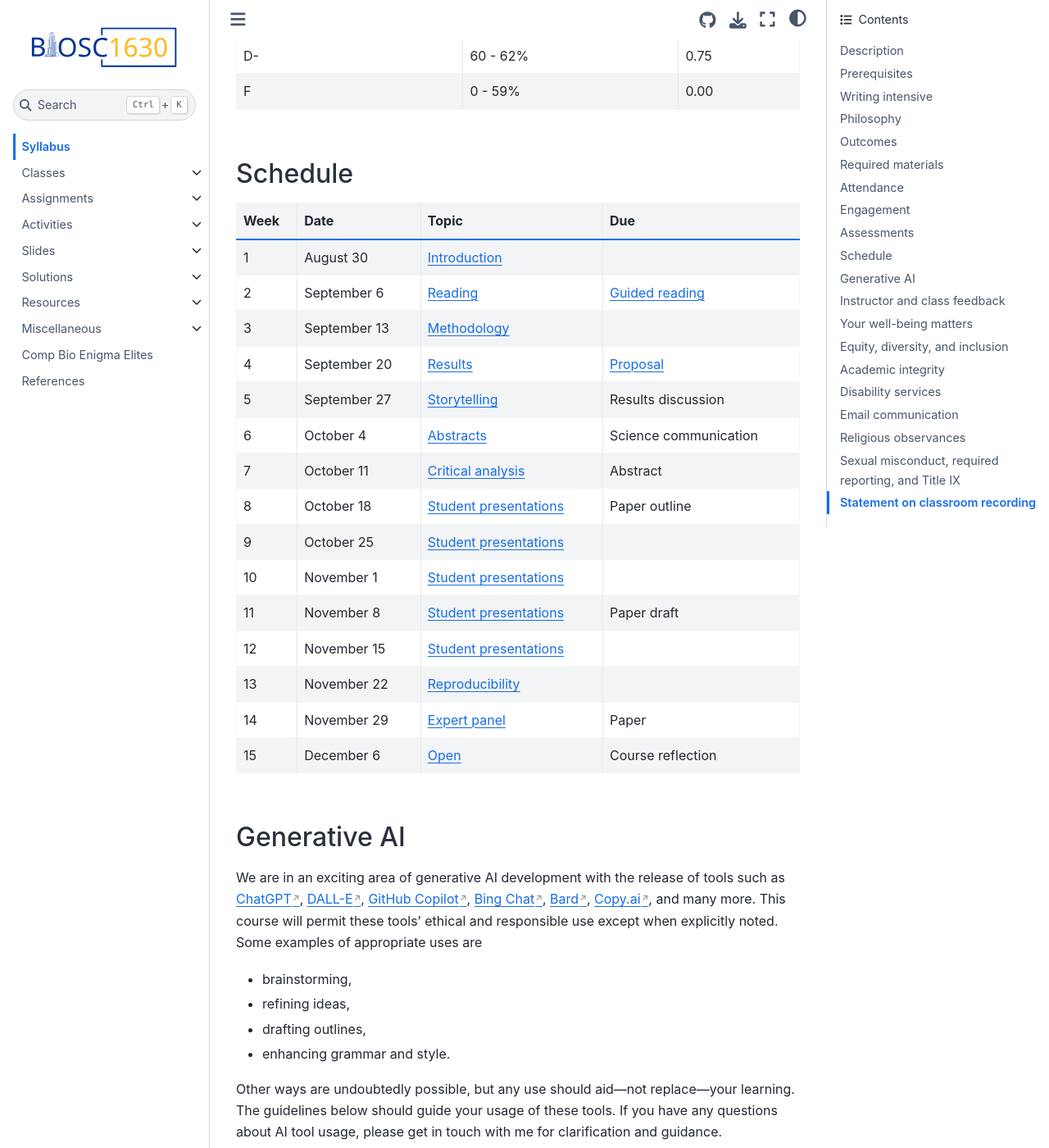
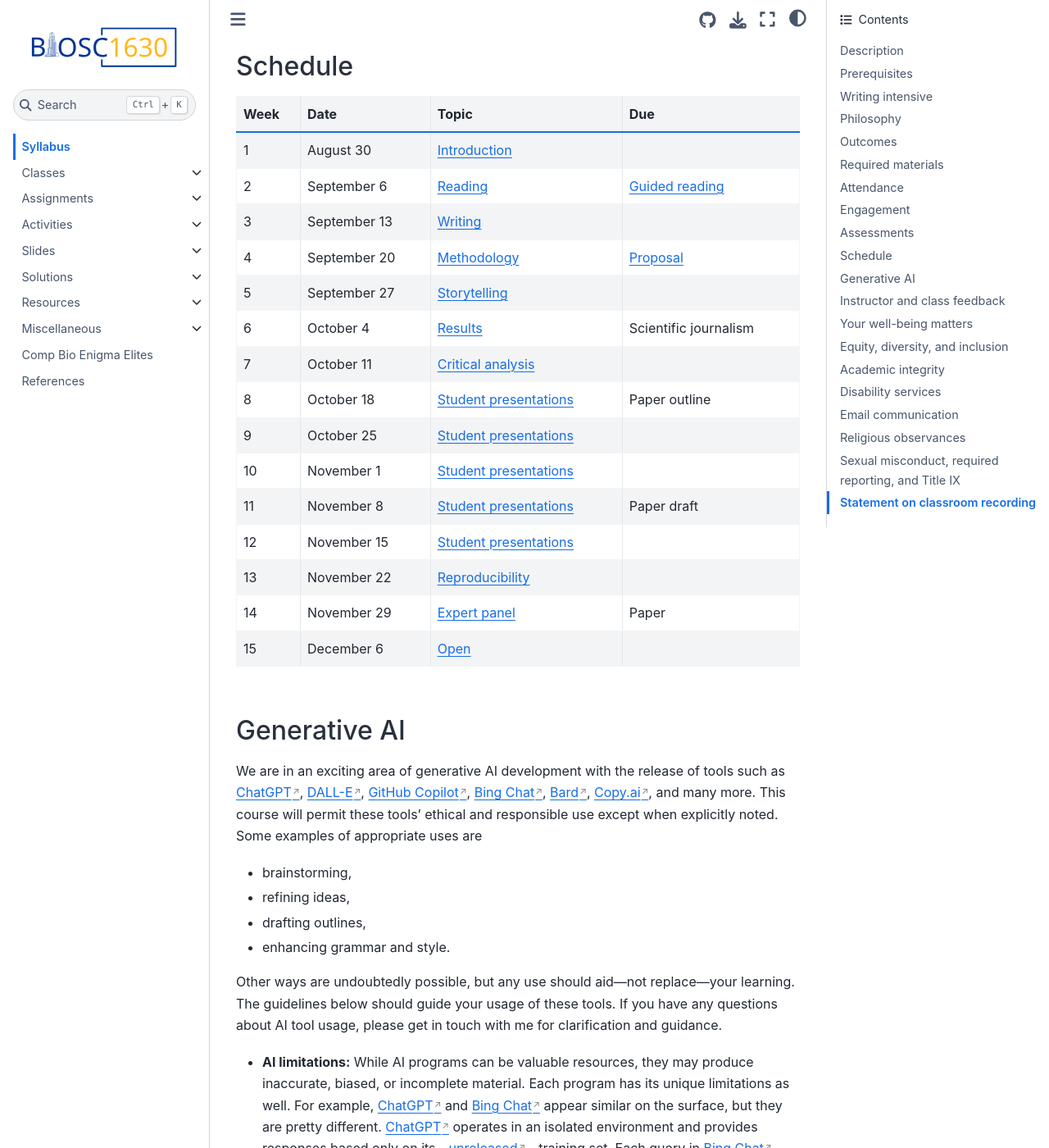
Before and after one commit to oasci/pitt-biosc1630-2023f, a Jupyter Book: the page built from book/syllabus.md, in a window 1280 px wide and 1400 px high, scrolled down 9721 px. Shown: the whole window at 82% size. Built offline with Jupyter Book 1.0.4 settings and Sphinx 7.4.7 and the Sphinx Book theme 1.1.4, drawn with Linux system fonts in a browser that asks for light colours; pages that are not in the unit, such as notebooks, are missing from menus; some of the changed text lies outside the part shown.

````diff
--- a/book/syllabus.md
+++ b/book/syllabus.md
@@ -281,20 +281,11 @@ There are a total of 100 points possible for this class.
   - **Total**
   - **20**
 * - **Assignments**
-  - Difficulty paper
-  - 2
+  - [Guided reading](assignment:01)
+  - 5
 * -
-  - Key points summary
-  - 2
-* -
-  - Methods review
-  - 2
-* -
-  - Results discussion
-  - 2
-* -
-  - Abstract
-  - 2
+  - Scientific journalism
+  - 5
 * -
   - **Total**
   - **10**
@@ -305,7 +296,7 @@ There are a total of 100 points possible for this class.
   - **Total**
   - **30**
 * - **Paper**
-  - Proposal
+  - [Proposal](assignment:02)
   - 5
 * -
   - Draft
@@ -419,24 +410,24 @@ If you submit every assignment on time, the extra credit is worth 5% of your tot
   - [Guided reading](assignment:01)
 * - 3
   - September 13
-  - [Methodology](class:03)
+  - [Writing](class:03)
   -
 * - 4
   - September 20
-  - [Results](class:04)
+  - [Methodology](class:04)
   - [Proposal](assignment:02)
 * - 5
   - September 27
   - [Storytelling](class:05)
-  - Results discussion
+  -
 * - 6
   - October 4
-  - [Abstracts](class:06)
-  - Science communication
+  - [Results](class:06)
+  - Scientific journalism
 * - 7
   - October 11
   - [Critical analysis](class:07)
-  - Abstract
+  -
 * - 8
   - October 18
   - [Student presentations](class:08)
@@ -468,7 +459,7 @@ If you submit every assignment on time, the extra credit is worth 5% of your tot
 * - 15
   - December 6
   - [Open](class:15)
-  - Course reflection
+  -
 ```
 
 ## Generative AI
````
Also changed, not shown: other parts of book/syllabus.md (+1 -1 lines), book/assignments/assignment-01.md (+1 -1 lines), 4 other files.
